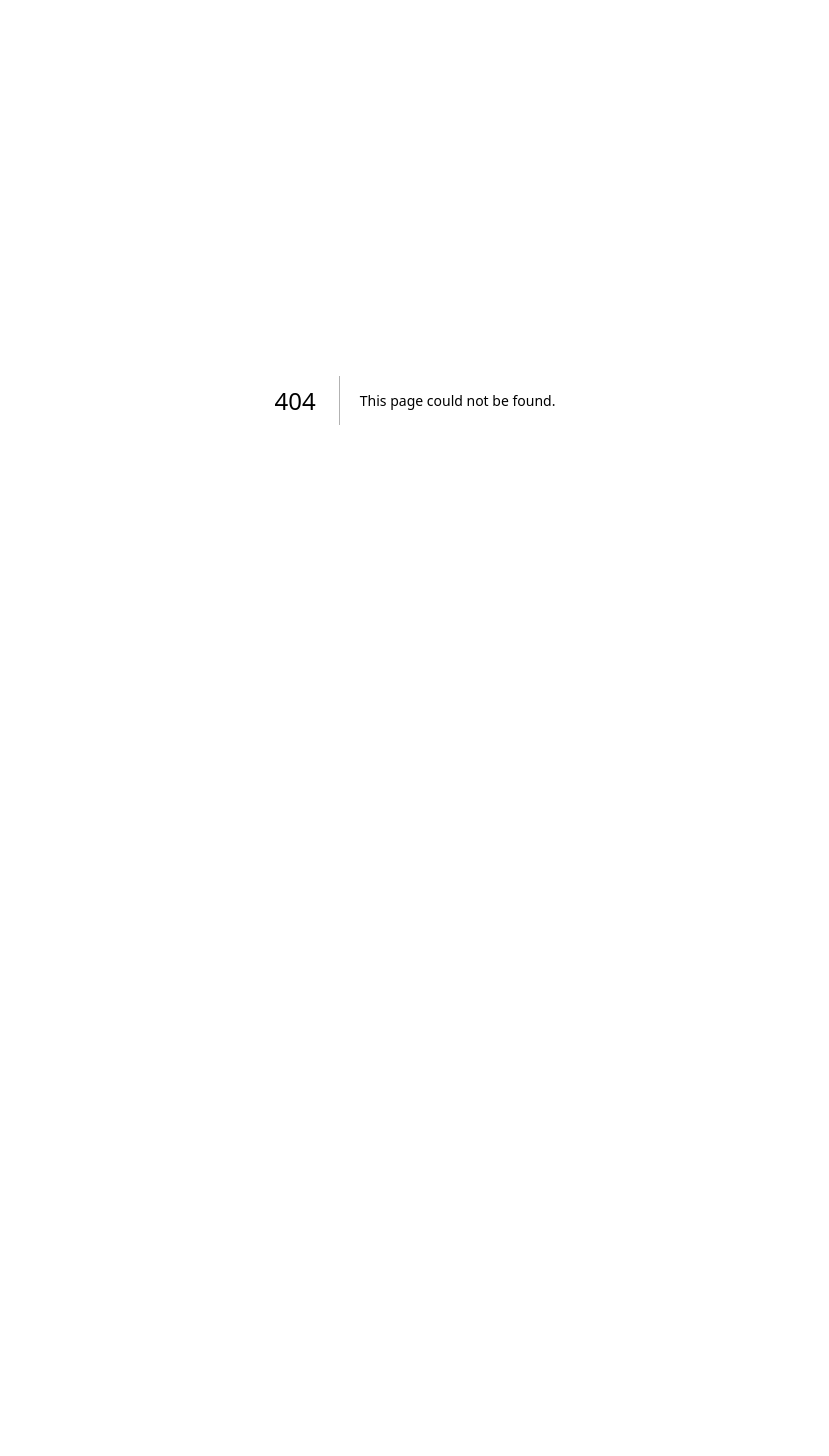
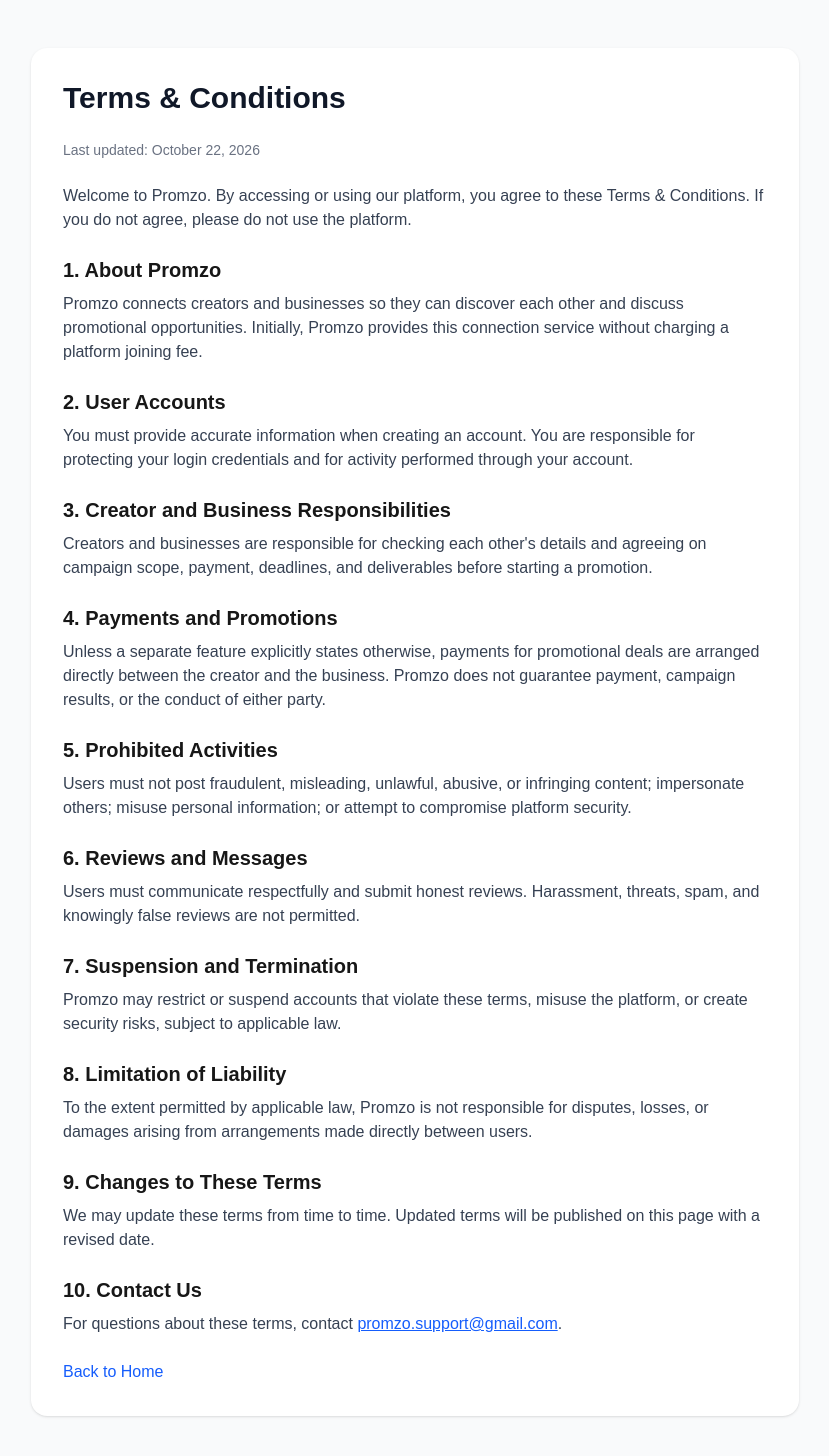
Before and after one commit to Bissu22/promzo, a Next.js app: page /terms in a window 1280 px wide. Before the commit this address had no page. Shown: the top 1456 px of the page, without its empty margins (225-1054 px from the left). Before the commit the page ends 800 px from the top, so only its background shows below. Built offline with nearby package versions, Linux system fonts and the light colour scheme.

Commit message:
Add contact privacy and terms pages

```diff
--- /dev/null
+++ b/app/contact/page.tsx
@@ -0,0 +1,42 @@
+export default function ContactPage() {
+  return (
+    <main className="min-h-screen bg-gray-50 px-6 py-16">
+      <div className="mx-auto max-w-2xl rounded-2xl bg-white p-8 shadow-sm">
+        <h1 className="mb-4 text-3xl font-bold text-gray-900">
+          Contact Us
+        </h1>
+
+        <p className="mb-8 text-gray-600">
+          Have a question or need help with Promzo? We are here to help.
+          Contact our support team using the email below.
+        </p>
+
+        <div className="rounded-xl border border-gray-200 p-5">
+          <h2 className="mb-2 text-lg font-semibold text-gray-900">
+            Email Support
+          </h2>
+
+          <a
+            href="mailto:promzo.support@gmail.com"
+            className="font-medium text-blue-600 hover:underline"
+          >
+            promzo.support@gmail.com
+          </a>
+        </div>
+
+        <p className="mt-8 text-sm text-gray-500">
+          Promzo helps creators and businesses connect for promotional
+          opportunities. Please contact us if you have questions about
+          your account or the platform.
+        </p>
+
+        <a
+          href="/"
+          className="mt-8 inline-block rounded-lg bg-black px-5 py-3 text-white hover:bg-gray-800"
+        >
+          Back to Home
+        </a>
+      </div>
+    </main>
+  );
+}
--- /dev/null
+++ b/app/privacy/page.tsx
@@ -0,0 +1,78 @@
+export default function PrivacyPage() {
+  return (
+    <main className="min-h-screen bg-gray-50 px-6 py-12">
+      <article className="mx-auto max-w-3xl rounded-2xl bg-white p-8 shadow-sm">
+        <h1 className="mb-6 text-3xl font-bold text-gray-900">
+          Privacy Policy
+        </h1>
+
+        <p className="mb-6 text-sm text-gray-500">
+          Last updated: October 22, 2026
+        </p>
+
+        <p className="mb-6 text-gray-700">
+          Promzo helps creators and businesses connect for promotional
+          opportunities. This Privacy Policy explains how we handle
+          information when you use our platform.
+        </p>
+
+        <h2 className="mb-2 text-xl font-semibold">1. Information We Collect</h2>
+        <p className="mb-6 text-gray-700">
+          We may collect information you provide when creating an account,
+          such as your name, email address, profile details, platform links,
+          messages, and reviews.
+        </p>
+
+        <h2 className="mb-2 text-xl font-semibold">2. How We Use Information</h2>
+        <p className="mb-6 text-gray-700">
+          We use information to operate Promzo, display creator and business
+          profiles, support communication between users, maintain account
+          security, and improve our services.
+        </p>
+
+        <h2 className="mb-2 text-xl font-semibold">3. Sharing of Information</h2>
+        <p className="mb-6 text-gray-700">
+          Profile information may be visible to other users according to
+          platform settings. Users should avoid sharing passwords, financial
+          details, or other sensitive information in public profiles or chats.
+          We do not promise that all information will remain private if you
+          choose to share it publicly.
+        </p>
+
+        <h2 className="mb-2 text-xl font-semibold">4. Messages and Reviews</h2>
+        <p className="mb-6 text-gray-700">
+          Messages and reviews are used to provide platform features.
+          Access depends on account permissions and platform settings.
+        </p>
+
+        <h2 className="mb-2 text-xl font-semibold">5. Data Security</h2>
+        <p className="mb-6 text-gray-700">
+          We use technical measures intended to protect user information.
+          However, no online service can guarantee absolute security.
+        </p>
+
+        <h2 className="mb-2 text-xl font-semibold">6. Your Choices</h2>
+        <p className="mb-6 text-gray-700">
+          You may contact our support team about your account information,
+          privacy concerns, or requests to correct or delete information.
+          Some records may need to be retained where required by law.
+        </p>
+
+        <h2 className="mb-2 text-xl font-semibold">7. Contact Us</h2>
+        <p className="mb-6 text-gray-700">
+          For privacy questions, contact us at{" "}
+          <a
+            href="mailto:promzo.support@gmail.com"
+            className="text-blue-600 underline"
+          >
+            promzo.support@gmail.com
+          </a>.
+        </p>
+
+        <a href="/" className="font-medium text-blue-600 hover:underline">
+          Back to Home
+        </a>
+      </article>
+    </main>
+  );
+}
--- /dev/null
+++ b/app/terms/page.tsx
@@ -0,0 +1,120 @@
+export default function TermsPage() {
+  return (
+    <main className="min-h-screen bg-gray-50 px-6 py-12">
+      <article className="mx-auto max-w-3xl rounded-2xl bg-white p-8 shadow-sm">
+        <h1 className="mb-6 text-3xl font-bold text-gray-900">
+          Terms & Conditions
+        </h1>
+
+        <p className="mb-6 text-sm text-gray-500">
+          Last updated: October 22, 2026
+        </p>
+
+        <p className="mb-6 text-gray-700">
+          Welcome to Promzo. By accessing or using our platform, you agree
+          to these Terms & Conditions. If you do not agree, please do not
+          use the platform.
+        </p>
+
+        <h2 className="mb-2 text-xl font-semibold">
+          1. About Promzo
+        </h2>
+        <p className="mb-6 text-gray-700">
+          Promzo connects creators and businesses so they can discover
+          each other and discuss promotional opportunities. Initially,
+          Promzo provides this connection service without charging a
+          platform joining fee.
+        </p>
+
+        <h2 className="mb-2 text-xl font-semibold">
+          2. User Accounts
+        </h2>
+        <p className="mb-6 text-gray-700">
+          You must provide accurate information when creating an account.
+          You are responsible for protecting your login credentials and
+          for activity performed through your account.
+        </p>
+
+        <h2 className="mb-2 text-xl font-semibold">
+          3. Creator and Business Responsibilities
+        </h2>
+        <p className="mb-6 text-gray-700">
+          Creators and businesses are responsible for checking each
+          other's details and agreeing on campaign scope, payment,
+          deadlines, and deliverables before starting a promotion.
+        </p>
+
+        <h2 className="mb-2 text-xl font-semibold">
+          4. Payments and Promotions
+        </h2>
+        <p className="mb-6 text-gray-700">
+          Unless a separate feature explicitly states otherwise, payments
+          for promotional deals are arranged directly between the creator
+          and the business. Promzo does not guarantee payment, campaign
+          results, or the conduct of either party.
+        </p>
+
+        <h2 className="mb-2 text-xl font-semibold">
+          5. Prohibited Activities
+        </h2>
+        <p className="mb-6 text-gray-700">
+          Users must not post fraudulent, misleading, unlawful, abusive,
+          or infringing content; impersonate others; misuse personal
+          information; or attempt to compromise platform security.
+        </p>
+
+        <h2 className="mb-2 text-xl font-semibold">
+          6. Reviews and Messages
+        </h2>
+        <p className="mb-6 text-gray-700">
+          Users must communicate respectfully and submit honest reviews.
+          Harassment, threats, spam, and knowingly false reviews are not
+          permitted.
+        </p>
+
+        <h2 className="mb-2 text-xl font-semibold">
+          7. Suspension and Termination
+        </h2>
+        <p className="mb-6 text-gray-700">
+          Promzo may restrict or suspend accounts that violate these
+          terms, misuse the platform, or create security risks, subject
+          to applicable law.
+        </p>
+
+        <h2 className="mb-2 text-xl font-semibold">
+          8. Limitation of Liability
+        </h2>
+        <p className="mb-6 text-gray-700">
+          To the extent permitted by applicable law, Promzo is not
+          responsible for disputes, losses, or damages arising from
+          arrangements made directly between users.
+        </p>
+
+        <h2 className="mb-2 text-xl font-semibold">
+          9. Changes to These Terms
+        </h2>
+        <p className="mb-6 text-gray-700">
+          We may update these terms from time to time. Updated terms
+          will be published on this page with a revised date.
+        </p>
+
+        <h2 className="mb-2 text-xl font-semibold">
+          10. Contact Us
+        </h2>
+        <p className="mb-6 text-gray-700">
+          For questions about these terms, contact{" "}
+          <a
+            href="mailto:promzo.support@gmail.com"
+            className="text-blue-600 underline"
+          >
+            promzo.support@gmail.com
+          </a>.
+        </p>
+
+        <a href="/" className="font-medium text-blue-600 hover:underline">
+          Back to Home
+        </a>
+      </article>
+    </main>
+  );
+}
```
